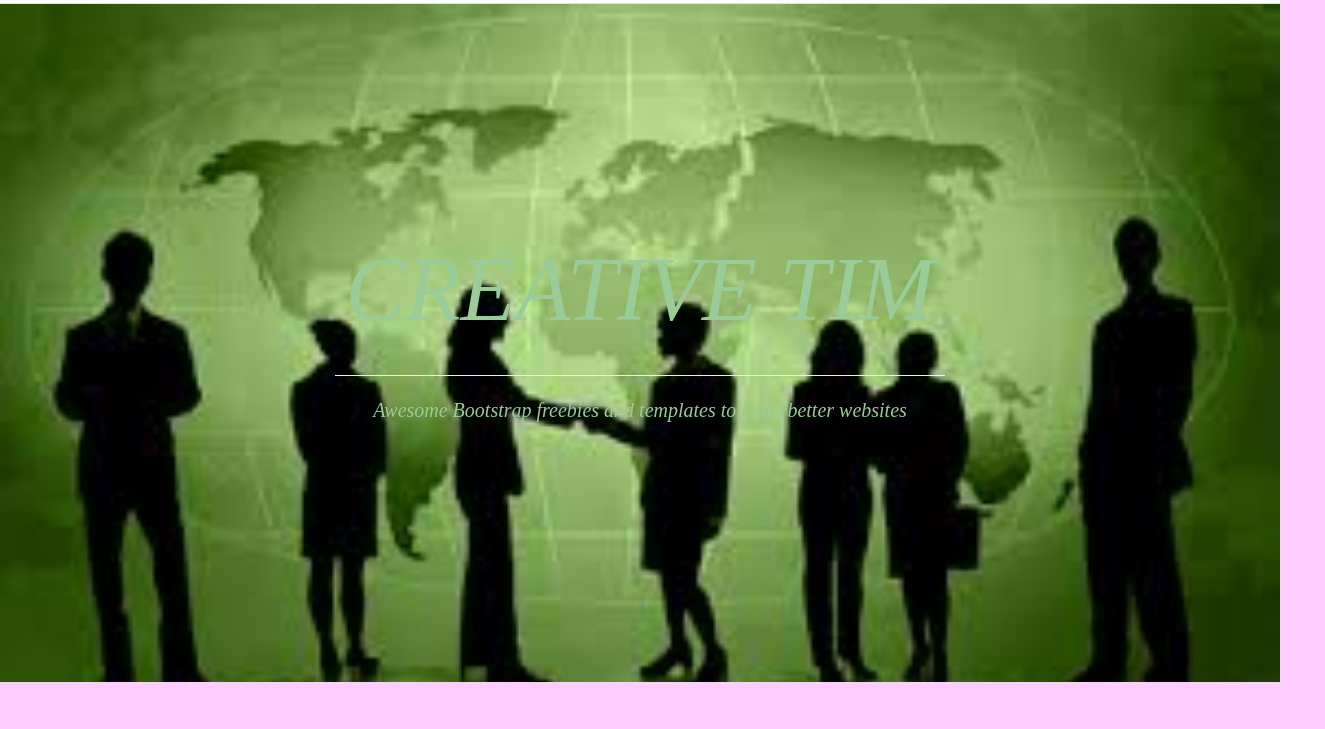
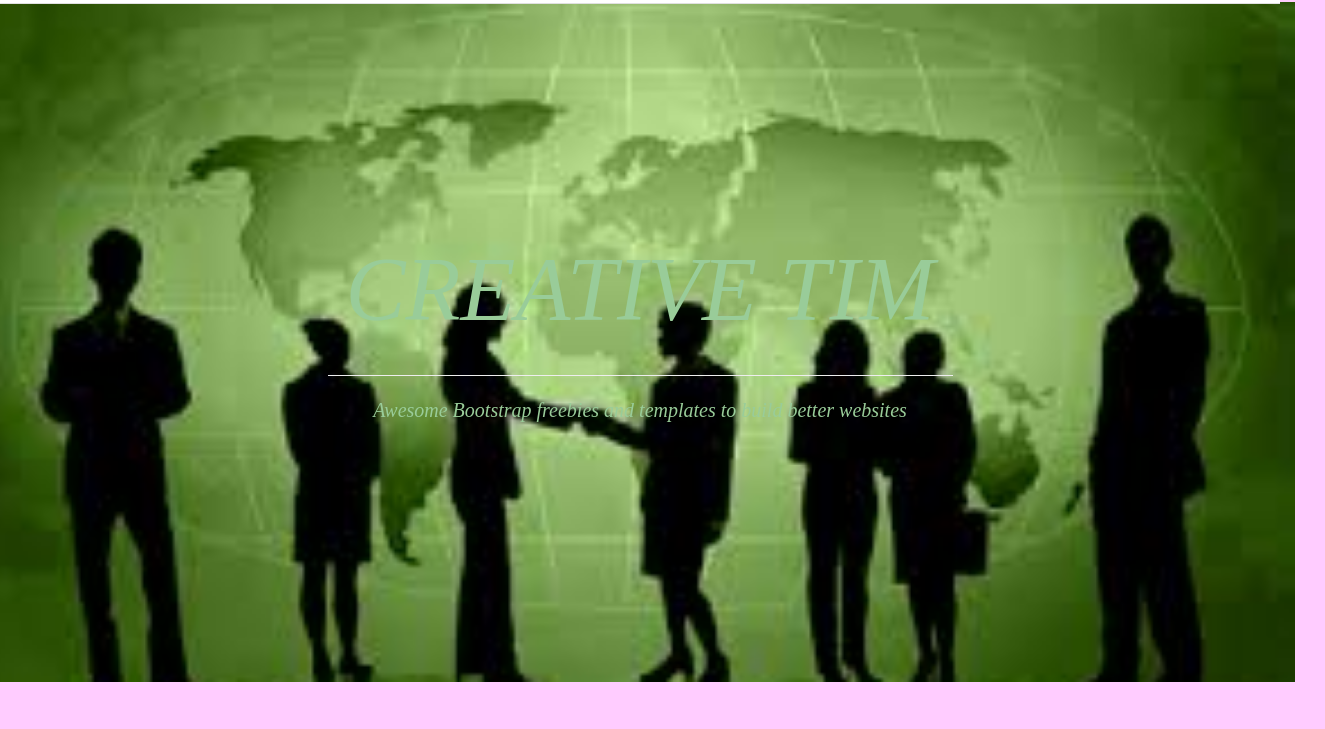
Before and after one commit to AmitPunani11/proven, a plain HTML site: page index.html in a window 1280 px wide. Shown: the part 63-792 px from the top of the page, 1325 px wide, since content can reach past the window. Drawn offline with nearby package versions, Linux system fonts and the light colour scheme; some packages are replaced by stand-ins of ours; a web font is replaced by a local one.

Commit message:
Add files via upload

```diff
--- a/one2.css
+++ b/one2.css
@@ -76,8 +76,7 @@
 	}
 
 	.row{
-		margin-left: 0px !important;
-		margin-right: 0px !important;
+		margin-right: 0px;
 	}
 
 	.intro-text-container{
```
